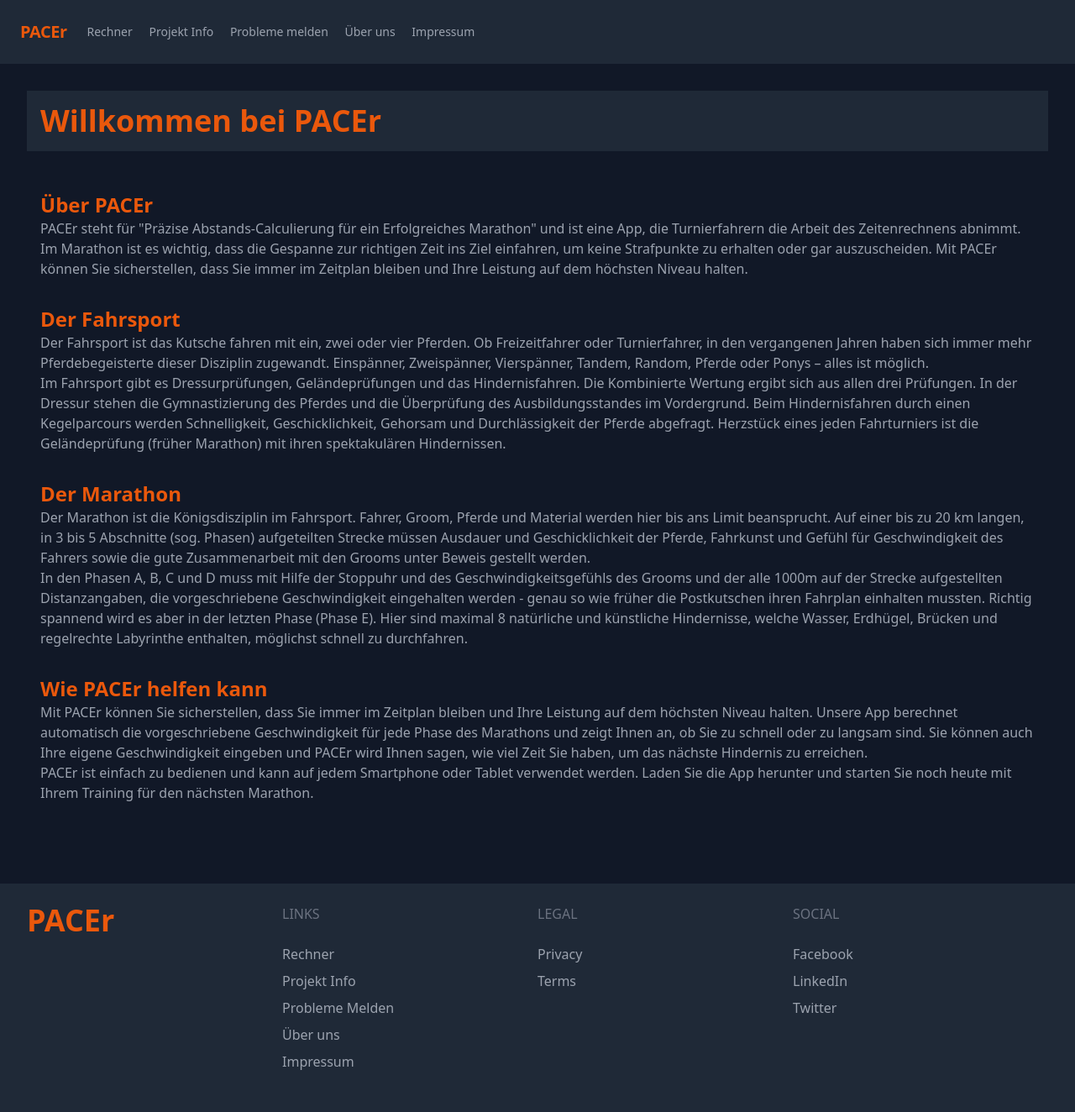
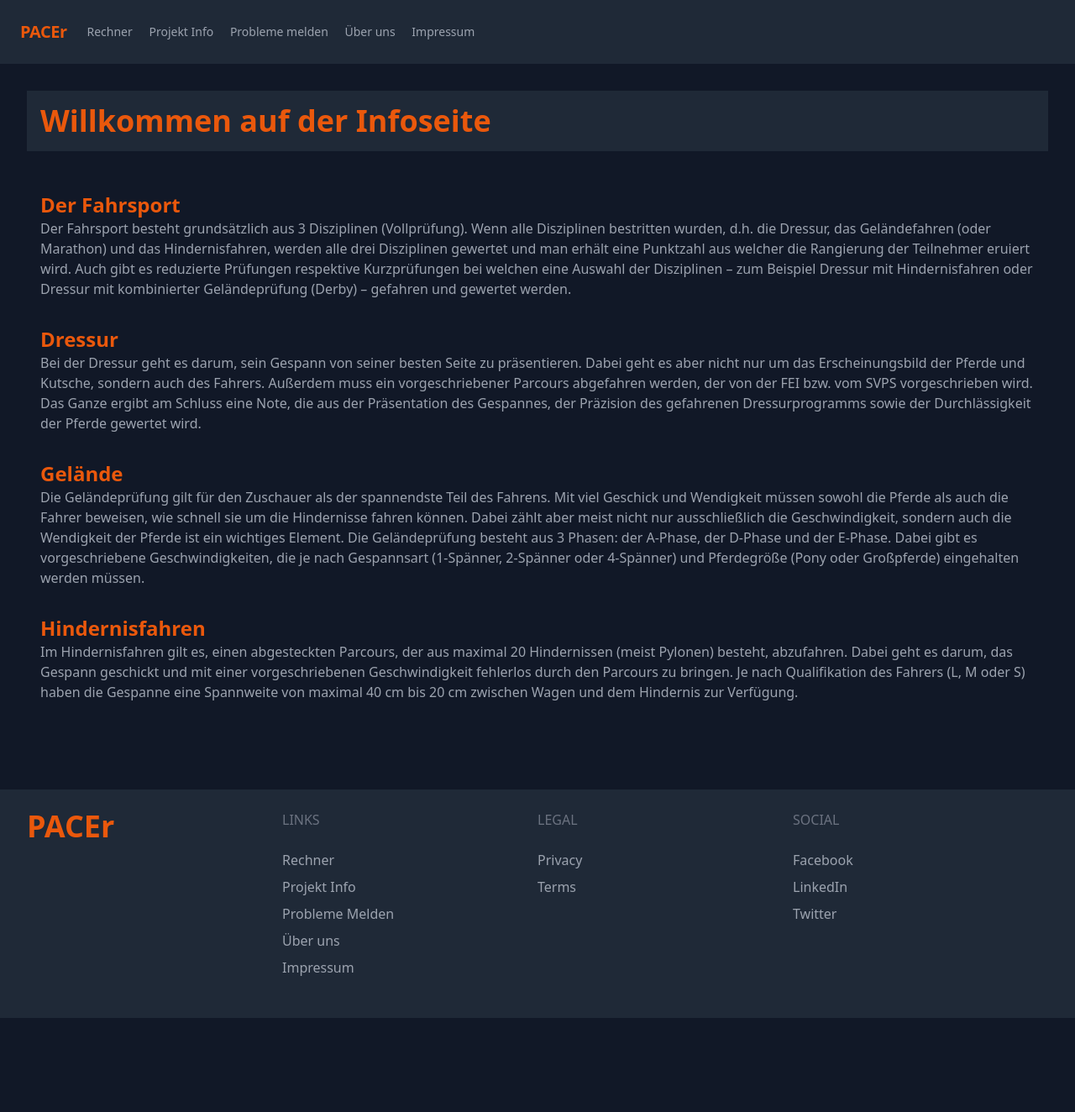
Before and after one commit to FischLord/PACEr, a Flask app: page /projektInfo in a window 1280 px wide. Shown: the whole page at 84% size. After the commit the page ends 1212 px from the top, so only its background shows below. Run offline with Flask 2, Linux system fonts and the light colour scheme; style sheets or scripts are compiled from the project's sources; some libraries are stand-ins or nearby versions.

Commit message:
changes der projektinfo

```diff
--- a/PACEr/templates/projektInfo.html
+++ b/PACEr/templates/projektInfo.html
@@ -1,44 +1,38 @@
 {% extends "layout.html" %} {% block content %}
 <header class="bg-gray-800">
-    <h1 class="text-4xl font-bold text-orange-600 p-4">Willkommen bei PACEr</h1>
+    <h1 class="text-4xl font-bold text-orange-600 p-4">Willkommen auf der Infoseite</h1>
 </header>
 
 <main class="container mx-auto p-4">
     <section class="my-8">
-        <h2 class="text-2xl font-bold text-orange-600">Über PACEr</h2>
+        <h2 class="text-2xl font-bold text-orange-600">Der Fahrsport</h2>
         <p class="text-gray-400">
-            PACEr steht für "Präzise Abstands-Calculierung für ein Erfolgreiches Marathon" und ist eine App, die Turnierfahrern die Arbeit des Zeitenrechnens abnimmt. Im Marathon ist es wichtig, dass die Gespanne zur richtigen Zeit ins Ziel einfahren, um keine Strafpunkte zu erhalten oder gar auszuscheiden. Mit PACEr können Sie sicherstellen, dass Sie immer im Zeitplan bleiben und Ihre Leistung auf dem höchsten Niveau halten.
+            Der Fahrsport besteht grundsätzlich aus 3 Disziplinen (Vollprüfung). Wenn alle Disziplinen bestritten wurden, d.h. die Dressur, das Geländefahren (oder Marathon) und das Hindernisfahren, werden alle drei Disziplinen gewertet und man erhält eine Punktzahl aus welcher die Rangierung der Teilnehmer eruiert wird. Auch gibt es reduzierte Prüfungen respektive Kurzprüfungen bei welchen eine Auswahl der Disziplinen – zum Beispiel Dressur mit Hindernisfahren oder Dressur mit kombinierter Geländeprüfung (Derby) – gefahren und gewertet werden.
         </p>
     </section>
 
     <section class="my-8">
-        <h2 class="text-2xl font-bold text-orange-600">Der Fahrsport</h2>
+        <h2 class="text-2xl font-bold text-orange-600">Dressur</h2>
         <p class="text-gray-400">
-            Der Fahrsport ist das Kutsche fahren mit ein, zwei oder vier Pferden. Ob Freizeitfahrer oder Turnierfahrer, in den vergangenen Jahren haben sich immer mehr Pferdebegeisterte dieser Disziplin zugewandt. Einspänner, Zweispänner, Vierspänner, Tandem, Random, Pferde oder Ponys – alles ist möglich.
-        </p>
-        <p class="text-gray-400">
-            Im Fahrsport gibt es Dressurprüfungen, Geländeprüfungen und das Hindernisfahren. Die Kombinierte Wertung ergibt sich aus allen drei Prüfungen. In der Dressur stehen die Gymnastizierung des Pferdes und die Überprüfung des Ausbildungsstandes im Vordergrund. Beim Hindernisfahren durch einen Kegelparcours werden Schnelligkeit, Geschicklichkeit, Gehorsam und Durchlässigkeit der Pferde abgefragt. Herzstück eines jeden Fahrturniers ist die Geländeprüfung (früher Marathon) mit ihren spektakulären Hindernissen.
+            Bei der Dressur geht es darum, sein Gespann von seiner besten Seite zu präsentieren. Dabei geht es aber nicht nur um das Erscheinungsbild der Pferde und Kutsche, sondern auch des Fahrers. Außerdem muss ein vorgeschriebener Parcours abgefahren werden, der von der FEI bzw. vom SVPS vorgeschrieben wird. Das Ganze ergibt am Schluss eine Note, die aus der Präsentation des Gespannes, der Präzision des gefahrenen Dressurprogramms sowie der Durchlässigkeit der Pferde gewertet wird.
         </p>
     </section>
 
     <section class="my-8">
-        <h2 class="text-2xl font-bold text-orange-600">Der Marathon</h2>
+        <h2 class="text-2xl font-bold text-orange-600">Gelände</h2>
         <p class="text-gray-400">
-            Der Marathon ist die Königsdisziplin im Fahrsport. Fahrer, Groom, Pferde und Material werden hier bis ans Limit beansprucht. Auf einer bis zu 20 km langen, in 3 bis 5 Abschnitte (sog. Phasen) aufgeteilten Strecke müssen Ausdauer und Geschicklichkeit der Pferde, Fahrkunst und Gefühl für Geschwindigkeit des Fahrers sowie die gute Zusammenarbeit mit den Grooms unter Beweis gestellt werden.
-        </p>
-        <p class="text-gray-400">
-            In den Phasen A, B, C und D muss mit Hilfe der Stoppuhr und des Geschwindigkeitsgefühls des Grooms und der alle 1000m auf der Strecke aufgestellten Distanzangaben, die vorgeschriebene Geschwindigkeit eingehalten werden - genau so wie früher die Postkutschen ihren Fahrplan einhalten mussten. Richtig spannend wird es aber in der letzten Phase (Phase E). Hier sind maximal 8 natürliche und künstliche Hindernisse, welche Wasser, Erdhügel, Brücken und regelrechte Labyrinthe enthalten, möglichst schnell zu durchfahren.
+            Die Geländeprüfung gilt für den Zuschauer als der spannendste Teil des Fahrens. Mit viel Geschick und Wendigkeit müssen sowohl die Pferde als auch die Fahrer beweisen, wie schnell sie um die Hindernisse fahren können. Dabei zählt aber meist nicht nur ausschließlich die Geschwindigkeit, sondern auch die Wendigkeit der Pferde ist ein wichtiges Element. Die Geländeprüfung besteht aus 3 Phasen: der A-Phase, der D-Phase und der E-Phase. Dabei gibt es vorgeschriebene Geschwindigkeiten, die je nach Gespannsart (1-Spänner, 2-Spänner oder 4-Spänner) und Pferdegröße (Pony oder Großpferde) eingehalten werden müssen.
         </p>
     </section>
 
     <section class="my-8">
-        <h2 class="text-2xl font-bold text-orange-600">Wie PACEr helfen kann</h2>
+        <h2 class="text-2xl font-bold text-orange-600">Hindernisfahren</h2>
         <p class="text-gray-400">
-            Mit PACEr können Sie sicherstellen, dass Sie immer im Zeitplan bleiben und Ihre Leistung auf dem höchsten Niveau halten. Unsere App berechnet automatisch die vorgeschriebene Geschwindigkeit für jede Phase des Marathons und zeigt Ihnen an, ob Sie zu schnell oder zu langsam sind. Sie können auch Ihre eigene Geschwindigkeit eingeben und PACEr wird Ihnen sagen, wie viel Zeit Sie haben, um das nächste Hindernis zu erreichen.
-        </p>
-        <p class="text-gray-400">
-            PACEr ist einfach zu bedienen und kann auf jedem Smartphone oder Tablet verwendet werden. Laden Sie die App herunter und starten Sie noch heute mit Ihrem Training für den nächsten Marathon.
+            Im Hindernisfahren gilt es, einen abgesteckten Parcours, der aus maximal 20 Hindernissen (meist Pylonen) besteht, abzufahren. Dabei geht es darum, das Gespann geschickt und mit einer vorgeschriebenen Geschwindigkeit fehlerlos durch den Parcours zu bringen. Je nach Qualifikation des Fahrers (L, M oder S) haben die Gespanne eine Spannweite von maximal 40 cm bis 20 cm zwischen Wagen und dem Hindernis zur Verfügung.
         </p>
     </section>
 </main>
+
+
+<!-- Die Appname PACEr steht für "Präzise Abstands-Calculierung für ein Erfolgreiches Marathon" und soll vorallem Turnierfahrern die Arbeit des Zeitenrechnens abnehemn. Im marathon ist es wichtig das die Gespanne zur richtigen zeit in das Ziel einfahren um keine Strafpunkte zu erhalten oder gar auszuscheiden. -->
 {% endblock %}
```
